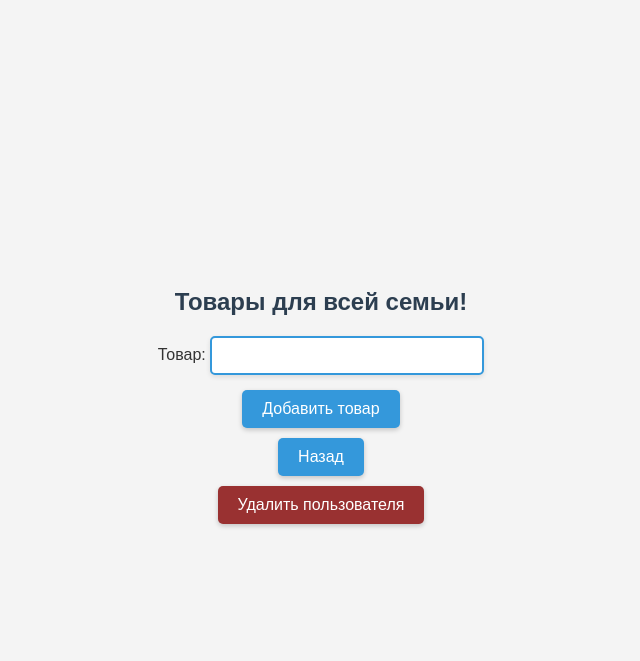
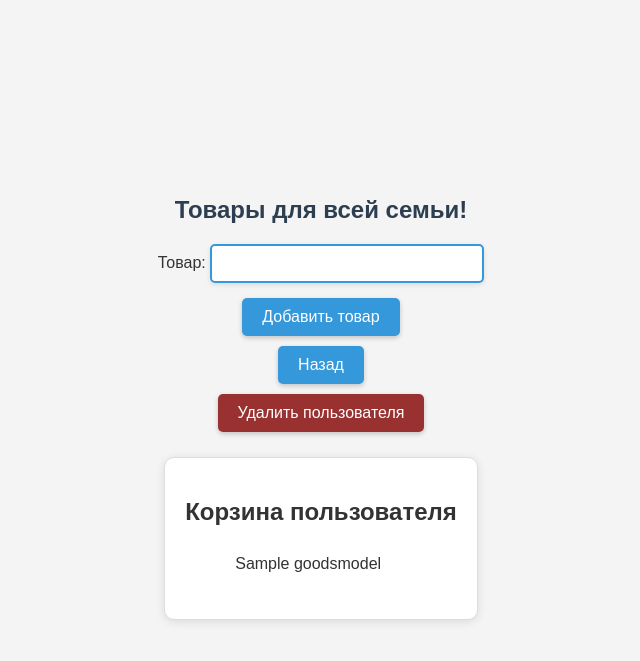
Before and after one commit to KoroLev2512/Shopping-list-prioritizing, a Django app: a page that uses add_product/templates/user.html in a window 1280 px wide. Shown: the top 661 px of the page, without its empty margins (319-959 px from the left). Run offline with Django 5.2, Linux system fonts and the light colour scheme; tables that the repository leaves empty hold one stand-in row (values such as "Sample post").

Commit message:
Добавил корзину пользовтаеля

```diff
--- a/add_product/templates/add_user.html
+++ b/add_product/templates/add_user.html
@@ -77,7 +77,3 @@
 
 </body>
 </html>
-</body>
-</html>
-</body>
-</html>
--- a/add_product/templates/user.html
+++ b/add_product/templates/user.html
@@ -63,6 +63,48 @@
             justify-content: center;
             align-items: center;
         }
+
+        .cart {
+            margin-top: 20px;
+            padding: 20px;
+            border: 1px solid #ddd;
+            border-radius: 10px;
+            background-color: white;
+            box-shadow: 0 2px 10px rgba(0, 0, 0, 0.1);
+        }
+
+        h2 {
+            color: #333;
+            text-align: center;
+        }
+
+        h3 {
+            color: #333;
+            text-align: center;
+        }
+
+        li {
+            padding: 10px;
+            border-bottom: 1px solid #ddd;
+            display: flex;
+            justify-content: space-between;
+            align-items: center;
+        }
+
+        li:last-child {
+            border-bottom: none;
+        }
+
+        li button {
+            background-color: #f44336;
+            padding: 5px 10px;
+            border-radius: 5px;
+        }
+
+        li button:hover {
+            background-color: #e53935;
+        }
+
     </style>
 </head>
 <body>
@@ -84,5 +126,20 @@
         <button type="submit" style="background-color: rgb(153, 49, 49); color: white;">Удалить пользователя</button>
     </form>
 
+    <div class="cart">
+        <h2>Корзина пользователя</h2>
+        <ul>
+            {% for good in goods %}
+                <li>
+                    {{ good }}
+                    <form action="{% url 'home' %}" method="post" style="display: inline;">
+                        {% csrf_token %}
+                        <input type="hidden" name="item" value="{{ good }}">
+                    </form>
+                </li>
+            {% endfor %}
+        </ul>
+    </div>
+
 </body>
 </html>
--- a/add_product/views.py
+++ b/add_product/views.py
@@ -36,7 +36,11 @@ def user(request, name):
             good.user = UsersModel.objects.get(name=name)
             good.save()
     userform = GoodForm()
-    data = {"name": name, "users": ['Мама', 'Папа', 'Сын', ], "form": userform}
+    data = {"name": name,
+            "users": ['Мама', 'Папа', 'Сын', ],
+            "form": userform,
+            "goods": [good["name"] for good in GoodsModel.objects.filter(user__name=name).values("name")],
+    }
     return render(request, "user.html", context=data)
 
     # product = request.GET.get("product", "") # Параметр строки запроса
```
